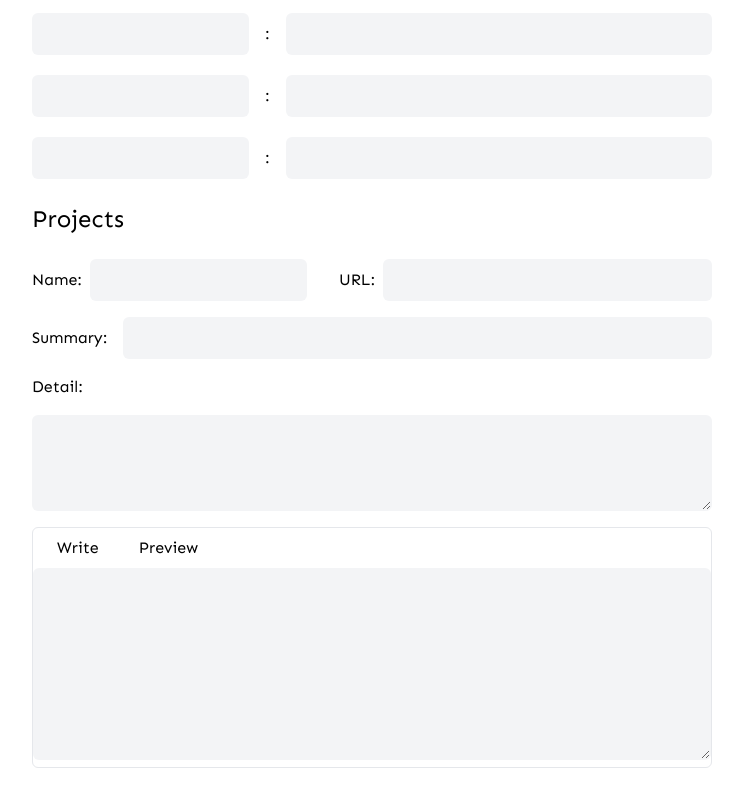
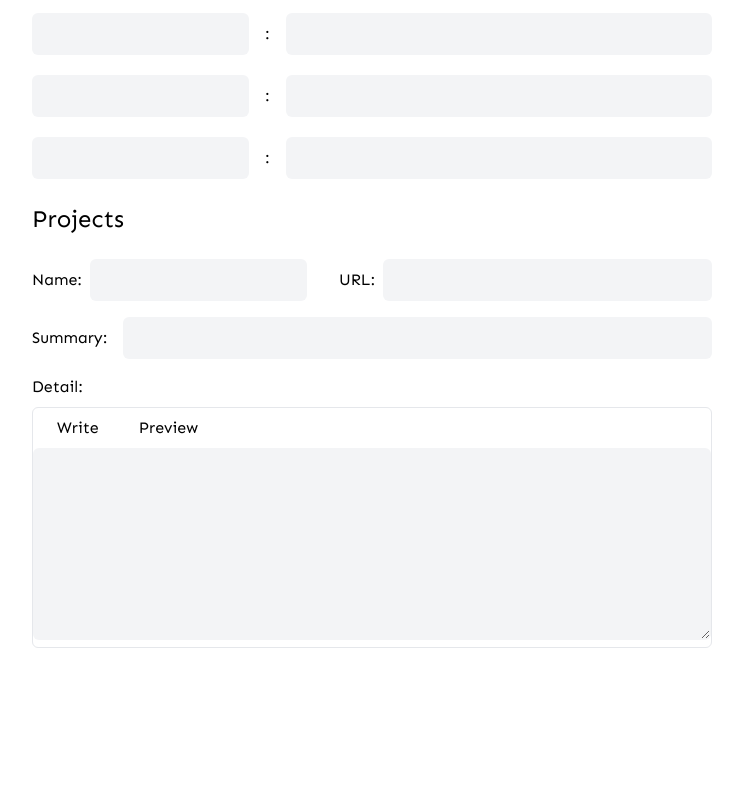
Before and after one commit to Watakumi/meet-binder-front, a Next.js app: page /settings in a window 1280 px wide. Shown: the part 709-1509 px from the top of the page, without its empty margins (268-1011 px from the left). After the commit the page ends 1389 px from the top, so only its background shows below. Built offline with nearby package versions, Linux system fonts and the light colour scheme.

Commit message:
MarkdownのFormをコンポーネント化する

```diff
--- /dev/null
+++ b/components/Settings/Projects/MarkdownForm.tsx
@@ -0,0 +1,44 @@
+import { useRef, useState } from 'react';
+import ReactMarkdown from 'react-markdown';
+import remarkGfm from 'remark-gfm';
+
+type markdownType = string | undefined;
+
+const MarkdownForm = () => {
+  const markdownRef = useRef<HTMLTextAreaElement>(null);
+  const [markdown, setMarkdown] = useState<markdownType>('');
+  const handleChange = () => {
+    setMarkdown(markdownRef.current?.value);
+  };
+
+  return (
+    <div className="flex flex-col gap-2">
+      <label>Detail:</label>
+      <div className="border-md rounded-md border-[0.1px]">
+        <ul className="mt-2 flex flex-row gap-2 px-2" role="tablist">
+          <li>
+            <a className="px-4 py-2 hover:bg-gray-100">Write</a>
+          </li>
+          <li>
+            <a className="px-4 py-2 hover:bg-gray-100" onClick={handleChange}>
+              Preview
+            </a>
+          </li>
+        </ul>
+        <textarea
+          ref={markdownRef}
+          className="mt-2 h-48 w-full rounded-md border-transparent bg-gray-100 focus:border-gray-500 focus:bg-white focus:ring-0"
+        />
+        <div id="preview-1">
+          {markdown && (
+            <ReactMarkdown remarkPlugins={[remarkGfm]}>
+              {markdown}
+            </ReactMarkdown>
+          )}
+        </div>
+      </div>
+    </div>
+  );
+};
+
+export default MarkdownForm;
--- a/components/Settings/Projects/ProjectForm.tsx
+++ b/components/Settings/Projects/ProjectForm.tsx
@@ -1,14 +1,6 @@
-import { useRef, useState } from 'react';
-import ReactMarkdown from 'react-markdown';
-import remarkGfm from 'remark-gfm';
+import MarkdownForm from './MarkdownForm';
+
 const ProjectForm = () => {
-  const markdownRef = useRef<HTMLTextAreaElement>(null);
-  type markdownType = string | undefined;
-  const [markdown, setMarkdown] = useState<markdownType>('');
-  const handleChange = () => {
-    setMarkdown(markdownRef.current?.value);
-  };
-
   return (
     <div className="grid grid-cols-1 gap-4">
       <div className="flex flex-row items-center justify-start gap-8">
@@ -54,50 +46,7 @@ const ProjectForm = () => {
         "
         />
       </div>
-      <div className="flex flex-col items-start justify-center gap-4">
-        <label htmlFor="detail-1">Detail:</label>
-        <textarea
-          id="detail-1"
-          className="
-          h-24
-          w-full
-          rounded-md
-          border-transparent
-          bg-gray-100
-          focus:border-gray-500 focus:bg-white focus:ring-0
-        "
-        />
-      </div>
-      <div className="border-md rounded-md border-[0.1px]">
-        <ul className="mt-2 flex flex-row gap-2 px-2" role="tablist">
-          <li className="">
-            <a className="px-4 py-2 hover:bg-gray-100">Write</a>
-          </li>
-          <li className="">
-            <a className="px-4 py-2 hover:bg-gray-100" onClick={handleChange}>
-              Preview
-            </a>
-          </li>
-        </ul>
-        <textarea
-          ref={markdownRef}
-          className="
-          mt-2
-          h-48
-          w-full
-          rounded-md
-          border-transparent
-          bg-gray-100
-          focus:border-gray-500 focus:bg-white focus:ring-0"
-        />
-        <div id="preview">
-          {markdown && (
-            <ReactMarkdown remarkPlugins={[remarkGfm]}>
-              {markdown}
-            </ReactMarkdown>
-          )}
-        </div>
-      </div>
+      <MarkdownForm />
     </div>
   );
 };
```
